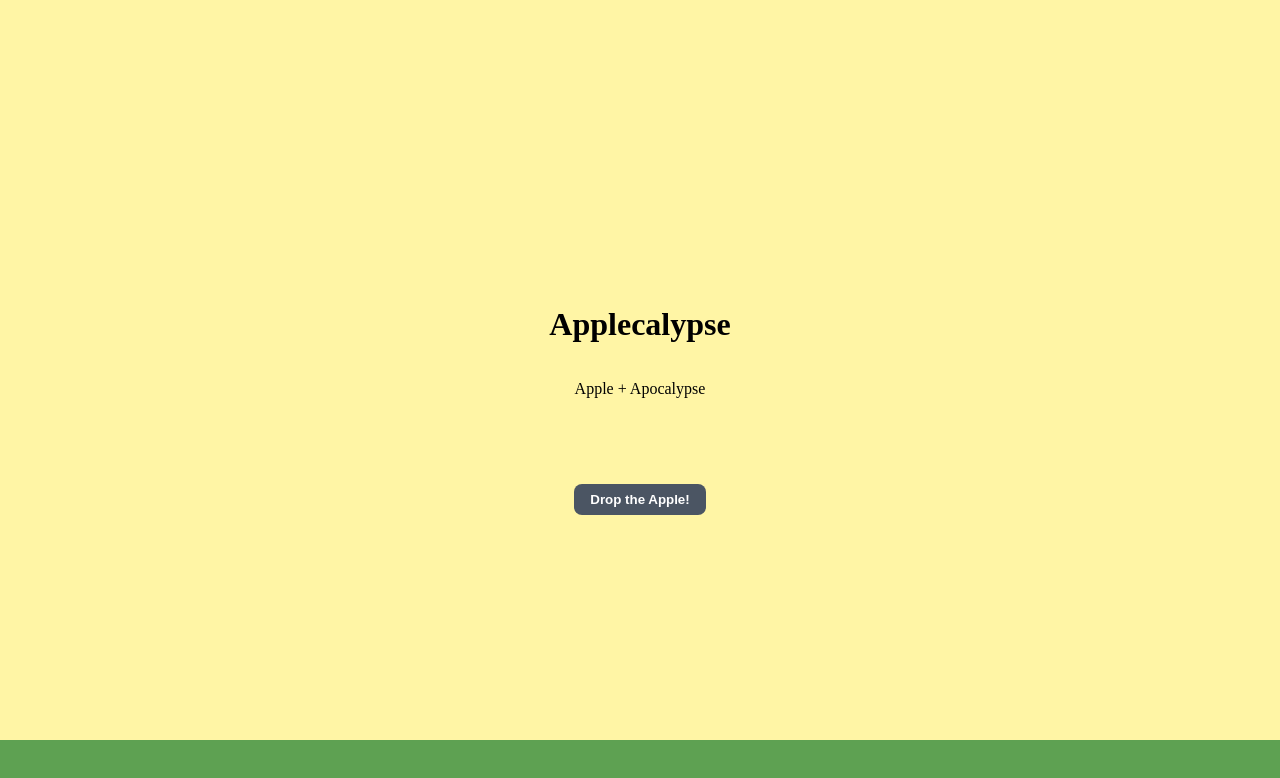
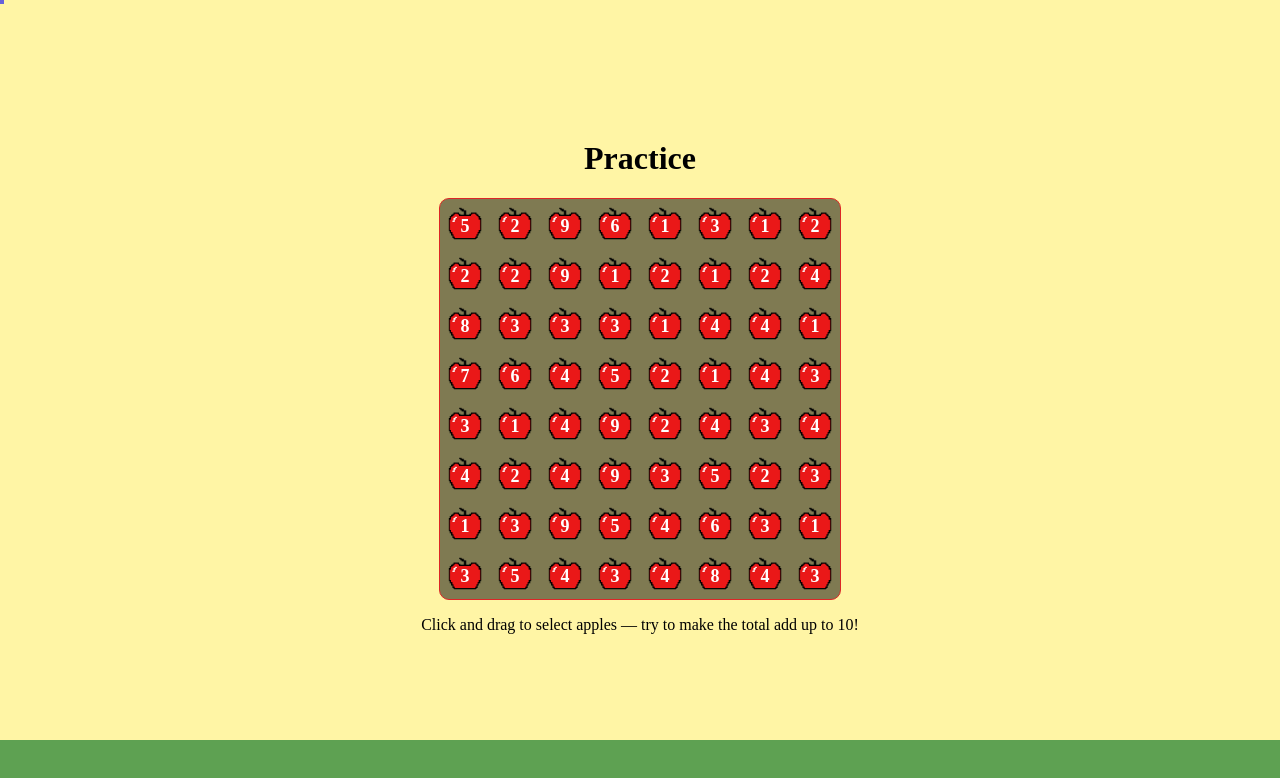
Before and after one commit to solider-yun/React-19, a React (Vite) app in the folder react-ts/: page / in a window 1280 px wide. Both pictures are taken after a click on the button "Drop the Apple!". Shown: the top 778 px of the page. Built offline with nearby package versions, Linux system fonts and the light colour scheme.

Commit message:
add: practice section

```diff
--- a/react-ts/src/components/Apple.tsx
+++ b/react-ts/src/components/Apple.tsx
@@ -19,10 +19,11 @@ const TextStyleCSS: React.CSSProperties = {
   width: "30px",
   height: "30px",
   padding: "4px",
-  fontSize: 22,
+  fontSize: 18,
   fontWeight: 700,
   textAlign: "center",
   userSelect: "none",
+  lineHeight: "34px",
 };
 
 export const Apple = ({
@@ -37,7 +38,7 @@ export const Apple = ({
 }) => {
   const ref = useRef<HTMLDivElement>(null);
   const locatContext = useContext(LocateContext);
-  const countDispatch = useCounterDispatch();
+  const counterDispatch = useCounterDispatch();
 
   const clientRec = ref.current?.getBoundingClientRect();
   const topX = Math.floor(clientRec?.left ?? 0);
@@ -64,18 +65,18 @@ export const Apple = ({
   useEffect(() => {
     if (show) {
       if (isHovered) {
-        countDispatch({
+        counterDispatch({
           type: ActionType.ADD_ITEM,
           payload: { item: text, id },
         });
       } else {
-        countDispatch({
+        counterDispatch({
           type: ActionType.DEL_ITEM,
           payload: { item: text, id },
         });
       }
     }
-  }, [show, isHovered, countDispatch]);
+  }, [show, isHovered, counterDispatch]);
 
   return (
     <div ref={ref} style={appleCssObj} {...rest}>
--- a/react-ts/src/components/Container.tsx
+++ b/react-ts/src/components/Container.tsx
@@ -6,13 +6,21 @@ const ContainerCSS: React.CSSProperties = {
   width: "100vw",
   height: "100vh",
 };
+const PracticeCSS: React.CSSProperties = {
+  width: "100%",
+  height: "100%",
+};
 
 const Container: React.FC<
-  PropsWithChildren<{ trigger: boolean; type: number | null }>
+  PropsWithChildren<{
+    isPractice?: boolean;
+    trigger: boolean;
+    type: number | null;
+  }>
 > = (params) => {
-  const { trigger, type, children } = params;
+  const { isPractice, trigger, type, children } = params;
   return (
-    <div style={ContainerCSS}>
+    <div style={isPractice ? PracticeCSS : ContainerCSS}>
       {children}
       <Meteor trigger={trigger} />
       <Ground trigger={trigger} />
--- a/react-ts/src/components/Ground.tsx
+++ b/react-ts/src/components/Ground.tsx
@@ -14,8 +14,6 @@ const GroundCSS: React.CSSProperties = {
 };
 
 const Ground = (param: { trigger: boolean }) => {
-  const { trigger } = param;
-
   return (
     <div style={ContainerCSS}>
       <div style={GroundCSS}></div>
--- a/react-ts/src/pages/Game.tsx
+++ b/react-ts/src/pages/Game.tsx
@@ -1,4 +1,4 @@
-import { useState, useReducer, useEffect } from "react";
+import { useState, useReducer, useEffect, useRef } from "react";
 import { Apple } from "../components/Apple";
 import DragBox from "../components/DragBox";
 import { CoordinateType } from "../context/type";
@@ -14,6 +14,10 @@ import Status from "../components/Status";
 import calculateMaxApples from "../util/calMaxApple";
 import { useMediaContextState } from "../hook/useMediaContext";
 
+interface Props {
+  isPractice?: boolean;
+}
+
 const ContainerCSS: React.CSSProperties = {
   display: "flex",
   flexDirection: "row",
@@ -23,6 +27,15 @@ const ContainerCSS: React.CSSProperties = {
   gap: 2,
   width: "calc(100% - 60px)",
   height: "calc(100% - 156px)",
+};
+
+const PracticeCSS: React.CSSProperties = {
+  display: "grid",
+  justifyItems: "center",
+  alignItems: "center",
+  gridTemplateColumns: "repeat(8,1fr)",
+  width: "400px",
+  height: "400px",
 };
 
 const CoordinateInit = {
@@ -37,7 +50,8 @@ const CounterInit = {
   id: [],
 };
 
-function Game() {
+const Game: React.FC<Props> = (props) => {
+  const { isPractice } = props;
   const media = useMediaContextState();
 
   const [effect, setEffect] = useState<{
@@ -58,29 +72,40 @@ function Game() {
   };
 
   useEffect(() => {
-    if (media) {
-      console.log("media:", media);
+    if (media && !isPractice) {
       const width = media.width ?? 0;
       const height = media.height ?? 0;
       const calMaxApple = calculateMaxApples(width, height);
-      console.log("maxApple:", calMaxApple);
       if (calMaxApple.cols > 0 && !initApple) {
         const init = itemInit({
           cols: calMaxApple.cols,
-          row: calMaxApple.rows,
+          rows: calMaxApple.rows,
         });
         setInitApple(init);
       }
+    } else {
+      setInitApple(
+        itemInit({
+          cols: 8,
+          rows: 8,
+        })
+      );
     }
   }, [media, itemInit, setInitApple, calculateMaxApples]);
 
   return (
-    <Container trigger={effect.trigger} type={effect.type}>
+    <Container
+      trigger={effect.trigger}
+      type={effect.type}
+      isPractice={isPractice}
+    >
       <CounterContext.Provider value={counter}>
         <CounterDispatchContext.Provider value={dispatch}>
-          <Status startTimer={true} point={removeItem.length ?? 0} />
+          {!isPractice && (
+            <Status startTimer={true} point={removeItem.length ?? 0} />
+          )}
           <LocateContext.Provider value={coordinate}>
-            <div style={ContainerCSS}>
+            <div style={isPractice ? PracticeCSS : ContainerCSS}>
               {initApple &&
                 initApple.map((r, ri) => {
                   return r.map((c, ci) => {
@@ -107,6 +132,6 @@ function Game() {
       </CounterContext.Provider>
     </Container>
   );
-}
+};
 
 export default Game;
--- a/react-ts/src/pages/Main.tsx
+++ /dev/null
@@ -1,30 +0,0 @@
-import { useState } from "react";
-import Container from "../components/Container";
-import Typography from "../components/Typography";
-import Button from "../components/Button";
-
-const Main = () => {
-  const [run, setRun] = useState(false);
-
-  return (
-    <Container trigger={run} type={null}>
-      <div
-        style={{
-          width: "100%",
-          height: "100%",
-          display: "flex",
-          justifyContent: "center",
-          alignItems: "center",
-          flexDirection: "column",
-        }}
-      >
-        <Typography variant="h1">Applecalypse</Typography>
-        <Typography variant="body">Apple + Apocalypse</Typography>
-        <div style={{ height: "70px" }}></div>
-        <Button variant="secondary">Drop the Apple!</Button>
-      </div>
-    </Container>
-  );
-};
-
-export default Main;
--- /dev/null
+++ b/react-ts/src/pages/Main/Main.tsx
@@ -0,0 +1,38 @@
+import { useEffect, useState } from "react";
+import Container from "../../components/Container";
+import Typography from "../../components/Typography";
+import Button from "../../components/Button";
+import HowToPlay from "./Practice";
+
+const Main = () => {
+  const [next, setNext] = useState(false);
+
+  const handleNext = () => setNext(true);
+
+  return (
+    <div style={{ width: "100vw", height: "100vh" }}>
+      {!next && (
+        <div
+          style={{
+            width: "100%",
+            height: "100%",
+            display: "flex",
+            justifyContent: "center",
+            alignItems: "center",
+            flexDirection: "column",
+          }}
+        >
+          <Typography variant="h1">Applecalypse</Typography>
+          <Typography variant="body">Apple + Apocalypse</Typography>
+          <div style={{ height: "70px" }}></div>
+          <Button variant="danger" onClick={handleNext}>
+            Drop the Apple!
+          </Button>
+        </div>
+      )}
+      {next && <HowToPlay />}
+    </div>
+  );
+};
+
+export default Main;
--- /dev/null
+++ b/react-ts/src/pages/Main/Practice.tsx
@@ -0,0 +1,57 @@
+import { useEffect, useState } from "react";
+import Typography from "../../components/Typography";
+import Game from "../Game";
+import Button from "../../components/Button";
+import { useNavigate } from "react-router";
+
+const HowToPlay = () => {
+  const [ready, setReady] = useState(false);
+  const navigate = useNavigate();
+
+  const handleStartBtn = () => navigate("/game");
+
+  useEffect(() => {
+    const timer = setTimeout(() => {
+      setReady(true);
+    }, 5000);
+
+    return () => clearTimeout(timer);
+  }, []);
+
+  return (
+    <div
+      style={{
+        width: "100%",
+        height: "100%",
+        display: "flex",
+        justifyContent: "center",
+        alignItems: "center",
+        flexDirection: "column",
+      }}
+    >
+      <Typography variant="h1">Practice</Typography>
+      <div
+        style={{
+          width: "400px",
+          height: "400px",
+          border: "1px solid #dc2626",
+          borderRadius: "10px",
+          backgroundColor: "rgba(0, 0, 0, 0.5)",
+        }}
+      >
+        <Game isPractice={true} />
+      </div>
+      <Typography variant="body">
+        Click and drag to select apples — try to make the total add up to 10!
+      </Typography>
+      <Button
+        style={{ zIndex: 4, opacity: ready ? 1 : 0, transition: "all 0.3s" }}
+        onClick={handleStartBtn}
+      >
+        Start!
+      </Button>
+    </div>
+  );
+};
+
+export default HowToPlay;
--- a/react-ts/src/router/Router.tsx
+++ b/react-ts/src/router/Router.tsx
@@ -1,5 +1,5 @@
 import { Route, Routes } from "react-router";
-import Main from "../pages/Main";
+import Main from "../pages/Main/Main";
 import Game from "../pages/Game";
 
 const Router = () => {
--- a/react-ts/src/util/itemInit.ts
+++ b/react-ts/src/util/itemInit.ts
@@ -4,6 +4,7 @@ function getWeightedRandom() {
   return weighted[index];
 }
 
-export const itemInit = ({cols,row}:{cols:number, row:number}) => Array.from({ length: row }, () =>
-  Array.from({ length: cols }, () => getWeightedRandom())
-);
+export const itemInit = ({ cols, rows }: { cols: number; rows: number }) =>
+  Array.from({ length: rows }, () =>
+    Array.from({ length: cols }, () => getWeightedRandom())
+  );
```
